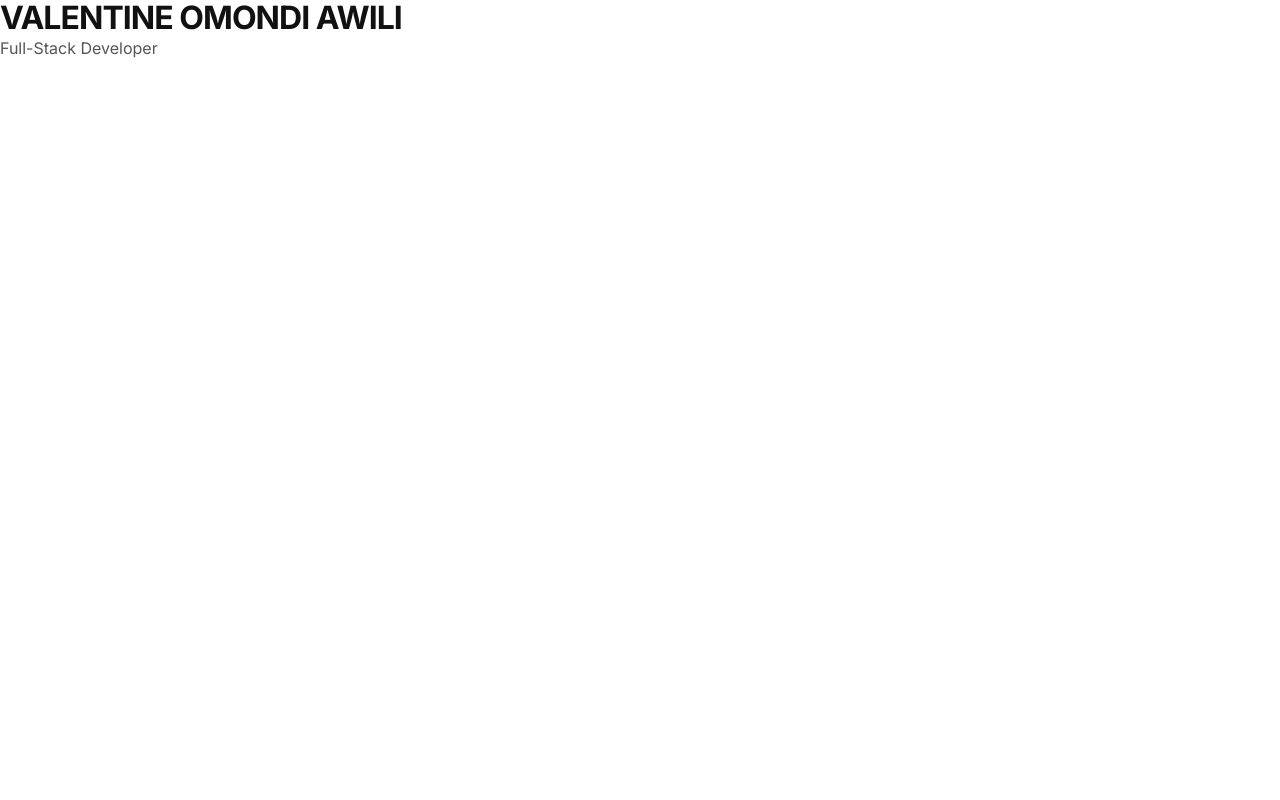
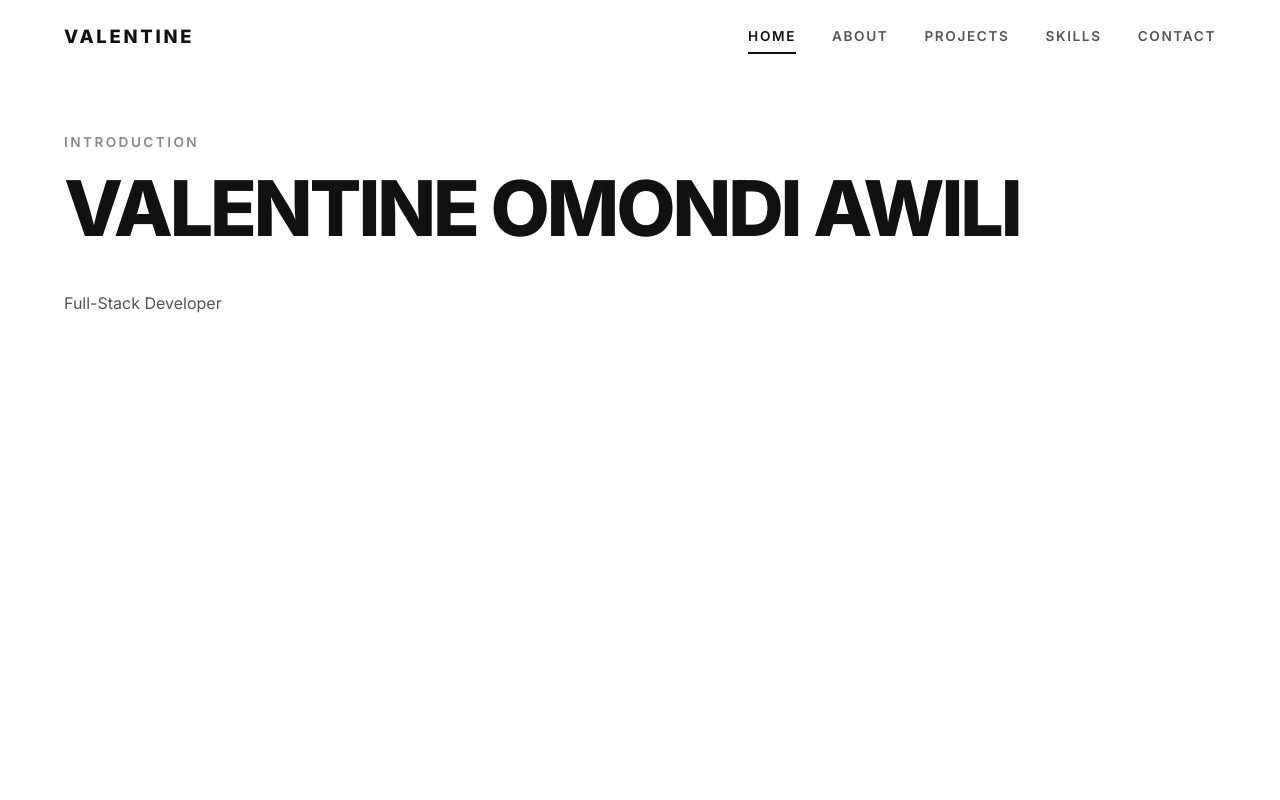
Before and after one commit to VALENTINE-it/MyPortfolio, a React (Vite) app in the folder frontend/: page / in a window 1280 px wide. Shown: the top 800 px of the page. Built offline with nearby package versions, Linux system fonts and the light colour scheme.

Commit message:
feat: implement responsive editorial Navbar (TASK-006)

```diff
--- a/frontend/src/App.jsx
+++ b/frontend/src/App.jsx
@@ -1,11 +1,36 @@
+import Navbar from './components/Navbar'
 import './App.css'
 
 function App() {
   return (
     <div className="app-container">
+      <Navbar />
       <main>
-        <h1>VALENTINE OMONDI AWILI</h1>
-        <p>Full-Stack Developer</p>
+        <section id="home" className="section container" style={{ paddingTop: '8rem', minHeight: '80vh' }}>
+          <span className="label-editorial">Introduction</span>
+          <h1 className="heading-editorial">VALENTINE OMONDI AWILI</h1>
+          <p>Full-Stack Developer</p>
+        </section>
+
+        <section id="about" className="section container" style={{ minHeight: '60vh' }}>
+          <span className="label-editorial">Background</span>
+          <h2 className="heading-editorial">ABOUT</h2>
+        </section>
+
+        <section id="projects" className="section container" style={{ minHeight: '60vh' }}>
+          <span className="label-editorial">Selected Works</span>
+          <h2 className="heading-editorial">PROJECTS</h2>
+        </section>
+
+        <section id="skills" className="section container" style={{ minHeight: '60vh' }}>
+          <span className="label-editorial">Expertise</span>
+          <h2 className="heading-editorial">SKILLS</h2>
+        </section>
+
+        <section id="contact" className="section container" style={{ minHeight: '60vh' }}>
+          <span className="label-editorial">Get In Touch</span>
+          <h2 className="heading-editorial">CONTACT</h2>
+        </section>
       </main>
     </div>
   )
--- /dev/null
+++ b/frontend/src/components/Navbar.css
@@ -0,0 +1,145 @@
+/* ==========================================================================
+   Navbar Styles — Valentine Omondi Awili Portfolio
+   ========================================================================== */
+
+.navbar {
+  position: fixed;
+  top: 0;
+  left: 0;
+  width: 100%;
+  z-index: 1000;
+  background-color: rgba(255, 255, 255, 0.92);
+  backdrop-filter: blur(12px);
+  -webkit-backdrop-filter: blur(12px);
+  border-bottom: 1px solid transparent;
+  transition: border-color var(--transition-fast), background-color var(--transition-fast);
+}
+
+.navbar-scrolled {
+  border-bottom-color: var(--border-light);
+  background-color: rgba(255, 255, 255, 0.97);
+}
+
+.navbar-container {
+  display: flex;
+  align-items: center;
+  justify-content: space-between;
+  height: 4.5rem;
+}
+
+.navbar-logo {
+  font-family: var(--font-family-base);
+  font-size: 1.15rem;
+  font-weight: 800;
+  letter-spacing: 0.15em;
+  text-transform: uppercase;
+  color: var(--text-primary);
+  display: flex;
+  align-items: center;
+  transition: opacity var(--transition-fast);
+}
+
+.navbar-logo:hover {
+  opacity: 0.7;
+}
+
+/* Desktop Navigation */
+.navbar-links {
+  display: flex;
+  align-items: center;
+  gap: 2.25rem;
+}
+
+.nav-link {
+  font-size: var(--font-meta);
+  font-weight: 600;
+  letter-spacing: 0.12em;
+  text-transform: uppercase;
+  color: var(--text-secondary);
+  position: relative;
+  padding: 0.4rem 0;
+  transition: color var(--transition-fast);
+}
+
+.nav-link:hover {
+  color: var(--text-primary);
+}
+
+.nav-link.active {
+  color: var(--text-primary);
+}
+
+.nav-link.active::after {
+  content: '';
+  position: absolute;
+  bottom: 0;
+  left: 0;
+  width: 100%;
+  height: 2px;
+  background-color: var(--accent);
+}
+
+/* Mobile Toggle */
+.mobile-menu-btn {
+  display: none;
+  font-size: var(--font-meta);
+  font-weight: 700;
+  letter-spacing: 0.15em;
+  text-transform: uppercase;
+  color: var(--text-primary);
+  padding: 0.5rem 0.75rem;
+  border-radius: var(--radius-sm);
+  transition: opacity var(--transition-fast);
+}
+
+.mobile-menu-btn:hover {
+  opacity: 0.75;
+}
+
+/* Mobile Menu Overlay */
+.mobile-nav {
+  display: none;
+}
+
+@media (max-width: 768px) {
+  .navbar-links {
+    display: none;
+  }
+
+  .mobile-menu-btn {
+    display: block;
+  }
+
+  .mobile-nav {
+    display: flex;
+    flex-direction: column;
+    position: fixed;
+    top: 4.5rem;
+    left: 0;
+    width: 100%;
+    background-color: rgba(255, 255, 255, 0.98);
+    backdrop-filter: blur(16px);
+    -webkit-backdrop-filter: blur(16px);
+    border-bottom: 1px solid var(--border-light);
+    padding: 1.5rem 1.5rem 2.5rem;
+    gap: 1.25rem;
+    transform: translateY(-100%);
+    opacity: 0;
+    pointer-events: none;
+    transition: transform var(--transition-normal), opacity var(--transition-normal);
+    box-shadow: 0 10px 30px rgba(0, 0, 0, 0.05);
+  }
+
+  .mobile-nav.open {
+    transform: translateY(0);
+    opacity: 1;
+    pointer-events: auto;
+  }
+
+  .mobile-nav .nav-link {
+    font-size: 1.1rem;
+    padding: 0.5rem 0;
+    width: 100%;
+    border-bottom: 1px solid rgba(0, 0, 0, 0.04);
+  }
+}
--- /dev/null
+++ b/frontend/src/components/Navbar.jsx
@@ -0,0 +1,132 @@
+import { useState, useEffect } from 'react'
+import './Navbar.css'
+
+const NAV_ITEMS = [
+  { id: 'home', label: 'HOME' },
+  { id: 'about', label: 'ABOUT' },
+  { id: 'projects', label: 'PROJECTS' },
+  { id: 'skills', label: 'SKILLS' },
+  { id: 'contact', label: 'CONTACT' },
+]
+
+export default function Navbar() {
+  const [activeSection, setActiveSection] = useState('home')
+  const [isScrolled, setIsScrolled] = useState(false)
+  const [mobileMenuOpen, setMobileMenuOpen] = useState(false)
+
+  // Track scroll position for navbar styling & active section
+  useEffect(() => {
+    const handleScroll = () => {
+      setIsScrolled(window.scrollY > 40)
+    }
+
+    window.addEventListener('scroll', handleScroll, { passive: true })
+    return () => window.removeEventListener('scroll', handleScroll)
+  }, [])
+
+  // Observe active sections
+  useEffect(() => {
+    const observerOptions = {
+      root: null,
+      rootMargin: '-20% 0px -60% 0px',
+      threshold: 0,
+    }
+
+    const observerCallback = (entries) => {
+      entries.forEach((entry) => {
+        if (entry.isIntersecting) {
+          setActiveSection(entry.target.id)
+        }
+      })
+    }
+
+    const observer = new IntersectionObserver(observerCallback, observerOptions)
+    NAV_ITEMS.forEach((item) => {
+      const el = document.getElementById(item.id)
+      if (el) observer.observe(el)
+    })
+
+    return () => observer.disconnect()
+  }, [])
+
+  // Close mobile menu on Escape key
+  useEffect(() => {
+    const handleKeyDown = (e) => {
+      if (e.key === 'Escape' && mobileMenuOpen) {
+        setMobileMenuOpen(false)
+      }
+    }
+    window.addEventListener('keydown', handleKeyDown)
+    return () => window.removeEventListener('keydown', handleKeyDown)
+  }, [mobileMenuOpen])
+
+  const scrollToSection = (e, sectionId) => {
+    e.preventDefault()
+    setMobileMenuOpen(false)
+
+    const el = document.getElementById(sectionId)
+    if (el) {
+      el.scrollIntoView({ behavior: 'smooth' })
+      setActiveSection(sectionId)
+      window.history.pushState(null, '', `#${sectionId}`)
+    }
+  }
+
+  return (
+    <header className={`navbar ${isScrolled ? 'navbar-scrolled' : ''}`}>
+      <div className="container navbar-container">
+        {/* Brand Logo */}
+        <a
+          href="#home"
+          className="navbar-logo"
+          onClick={(e) => scrollToSection(e, 'home')}
+          aria-label="Valentine Omondi Awili Portfolio Home"
+        >
+          VALENTINE
+        </a>
+
+        {/* Desktop Navigation */}
+        <nav className="navbar-links" aria-label="Main Navigation">
+          {NAV_ITEMS.map((item) => (
+            <a
+              key={item.id}
+              href={`#${item.id}`}
+              className={`nav-link ${activeSection === item.id ? 'active' : ''}`}
+              onClick={(e) => scrollToSection(e, item.id)}
+            >
+              {item.label}
+            </a>
+          ))}
+        </nav>
+
+        {/* Mobile Toggle Button */}
+        <button
+          type="button"
+          className="mobile-menu-btn"
+          onClick={() => setMobileMenuOpen((prev) => !prev)}
+          aria-expanded={mobileMenuOpen}
+          aria-label="Toggle navigation menu"
+        >
+          {mobileMenuOpen ? 'CLOSE' : 'MENU'}
+        </button>
+      </div>
+
+      {/* Mobile Menu Dropdown */}
+      <nav
+        className={`mobile-nav ${mobileMenuOpen ? 'open' : ''}`}
+        aria-label="Mobile Navigation"
+      >
+        {NAV_ITEMS.map((item) => (
+          <a
+            key={item.id}
+            href={`#${item.id}`}
+            className={`nav-link ${activeSection === item.id ? 'active' : ''}`}
+            onClick={(e) => scrollToSection(e, item.id)}
+          >
+            {item.label}
+          </a>
+        ))}
+      </nav>
+    </header>
+  )
+}
```
Also changed, not shown: 2 other files (tests, documents, lock files or other folders).
